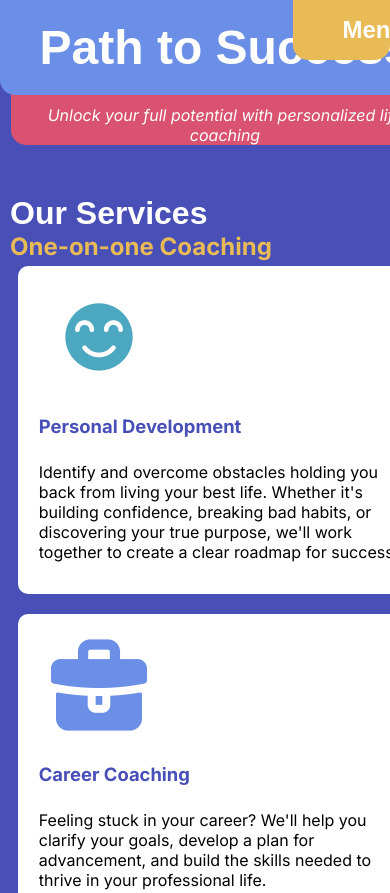
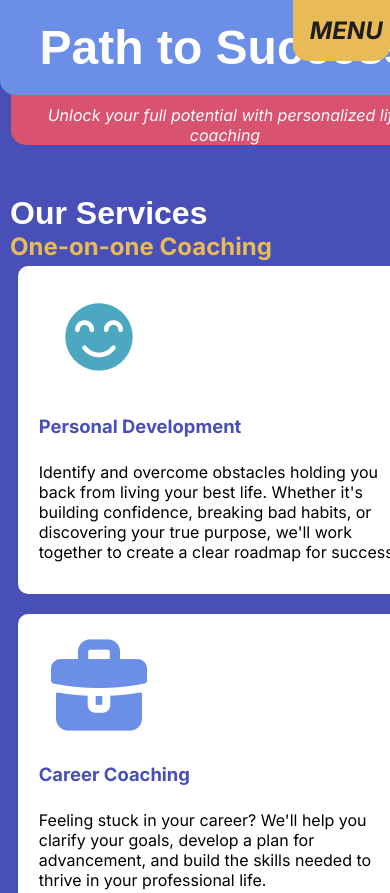
Before and after one commit to paaaarv/path-to-success, a plain HTML site: page index.html in a window 390 px wide. Shown: the top 893 px of the page. Drawn offline with Linux system fonts and the light colour scheme; a web font is replaced by a local one.

Commit message:
mobile styling

```diff
--- a/index.css
+++ b/index.css
@@ -37,10 +37,16 @@ header p {
     font-style: italic;
     text-align: center;
 
+}
 
+nav ul{
+    padding: 0;
 }
 nav h2 {
     font-size: 1.5em;
+    font-family: "Inter", sans-serif;
+    display:inline;
+    color: #1E1E1E;
 }
 h2 {
     font-size: 2em;
@@ -71,6 +77,10 @@ nav li{
 }
 nav li:first-child{
     display:block;
+    text-transform:uppercase;
+    text-align: center;
+    font-style:italic;
+
 }
 
 
--- a/index.html
+++ b/index.html
@@ -14,8 +14,8 @@
                 <li><h2>Menu</h2></li>
                 <li><a href="#our-services">Our Services</a></li>
                 <li><a href="#why-choose-us">Why Choose Us</a></li>
-                <li><a href="#">Prices</a></li>
-                <li><a href="#">Take the First Step</a></li>
+                <li><a href="#pricing">Prices</a></li>
+                <li><a href="#first-step">Take the First Step</a></li>
             </ul>
         </nav>
     </header>
```
